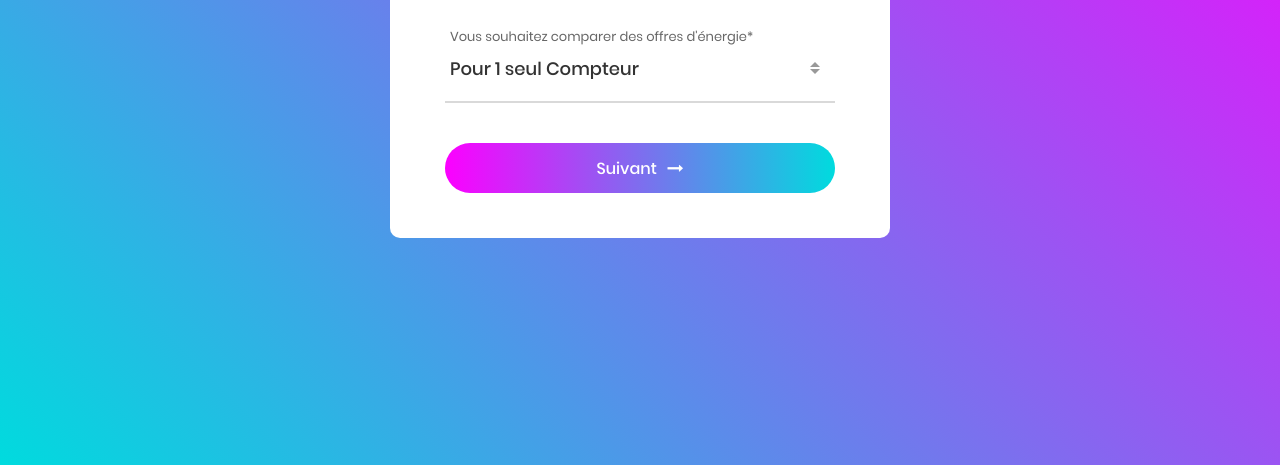
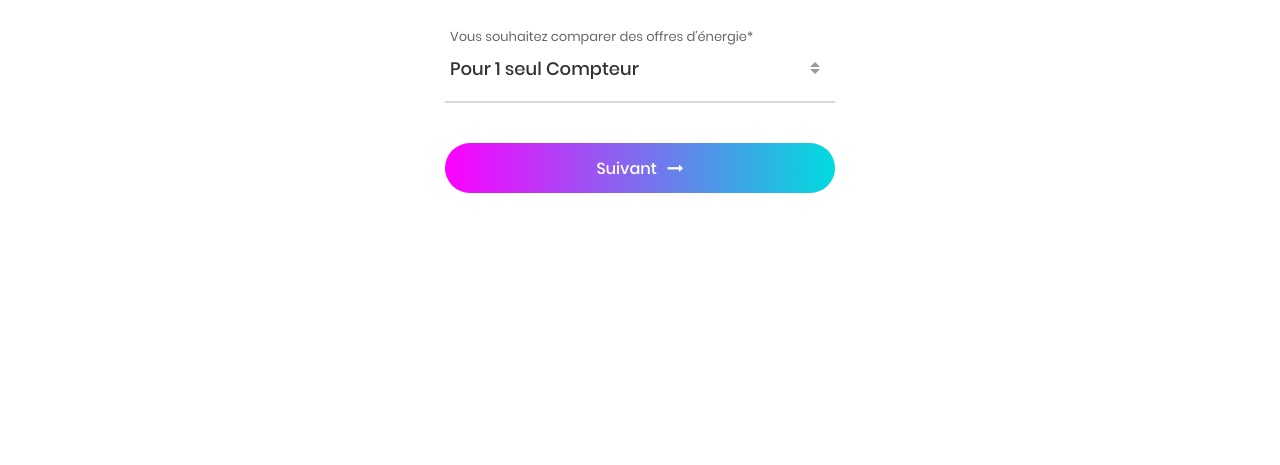
Before and after one commit to Abdel57Grota/Forms, a plain HTML site: page index.html in a window 1280 px wide. Shown: the part 335-800 px from the top of the page. Drawn offline with Linux system fonts and the light colour scheme.

Commit message:
Update main.css

```diff
--- a/css/main.css
+++ b/css/main.css
@@ -161,7 +161,7 @@ iframe {
   background: -webkit-linear-gradient(45deg, #00dbde, #fc00ff);
   background: -o-linear-gradient(45deg, #00dbde, #fc00ff);
   background: -moz-linear-gradient(45deg, #00dbde, #fc00ff);
-  background: linear-gradient(45deg, #00dbde, #fc00ff);
+  background: linear-gradient(45deg, #ffffff, #ffffff);
 
 }
 
```
